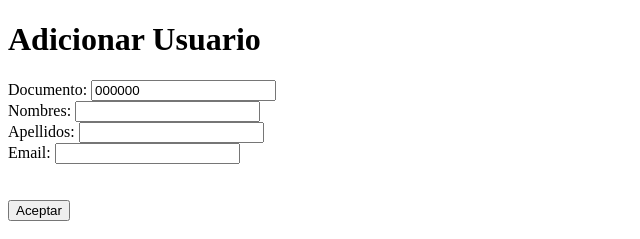
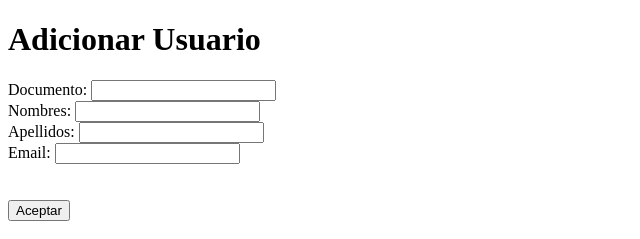
Before and after one commit to JuanZzz7/TrabajofinalDSS, a website: page index.html in a window 1280 px wide. Shown: the top 239 px of the page, 0-640 px from the left. Drawn offline with Linux system fonts and the light colour scheme.

Commit message:
ya termine con mi sufrimiento aaaah

```diff
--- a/index.html
+++ b/index.html
@@ -11,7 +11,7 @@
     <form id="adicionarEstudiante">
         <div>
             <label for="dni">Documento:</label>
-            <input type="text" id="dni" placeHolder="" value="000000">
+            <input type="text" id="dni" placeHolder="" value="">
             <br>
 
             <label for="nombre">Nombres:</label>
```
